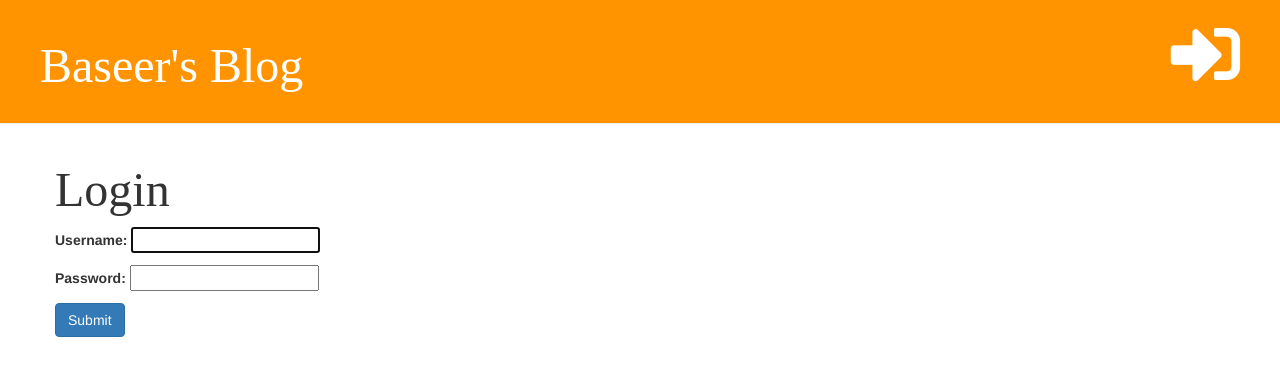
After one commit to baseer110/blogSite, a Django app: page /accounts/login/ in a window 1280 px wide. The commit adds this page. Shown: the top 376 px of the page. Run offline with Django 3.2, Linux system fonts and the light colour scheme; some libraries are stand-ins or nearby versions.

Commit message:
Added functionality for login and do something authentication and privacy of an application

```diff
--- a/BlogSite/settings.py
+++ b/BlogSite/settings.py
@@ -26,6 +26,8 @@ SECRET_KEY = '0rfro*%717urxk3+fad(ur$wz*u%+axwkv2#uam^4nnu2*_m@3'
 DEBUG = True
 
 ALLOWED_HOSTS = []
+
+LOGIN_REDIRECT_URL = 'post_list'
 
 
 # Application definition
--- a/blog/templates/blog/base.html
+++ b/blog/templates/blog/base.html
@@ -3,7 +3,7 @@
 <html lang="en">
 <head>
     <meta charset="UTF-8">
-    <title>{{ post.title }}</title>
+    <title>{% block title %}{% endblock %}</title>
     <link href="https://fonts.googleapis.com/css?family=Tangerine&display=swap" rel="stylesheet" type="text/css">
     <link rel="stylesheet" href="https://maxcdn.bootstrapcdn.com/bootstrap/3.2.0/css/bootstrap.min.css">
     <link rel="stylesheet" href="{% static 'css/blog.css' %}">
@@ -19,6 +19,10 @@
         <a href="{% url 'post_new' %}" class="top-menu">
             <i class="fas fa-plus fa-2x"></i>
         </a>
+    {% else %}
+        <a href="{% url 'login' %}" class="top-menu">
+            <i class="fas fa-sign-in-alt fa-2x"></i>
+        </a>
     {% endif %}
     <h1><a href='{% url "post_list" %}'>Baseer's Blog</a></h1>
 </div>
--- a/blog/templates/blog/post_detail.html
+++ b/blog/templates/blog/post_detail.html
@@ -1,4 +1,6 @@
 {% extends 'blog/base.html' %}
+
+{% block title %}{{ post.title }}{% endblock %}
 
 {% block content %}
     <div class="post">
--- a/blog/templates/blog/post_draft_list.html
+++ b/blog/templates/blog/post_draft_list.html
@@ -1,5 +1,5 @@
 {% extends 'blog/base.html' %}
-
+{% block title %}My Drafts{% endblock %}
 {% block content %}
     {% for post in posts %}
         <div class="post">
--- a/blog/templates/blog/post_edit.html
+++ b/blog/templates/blog/post_edit.html
@@ -1,5 +1,5 @@
 {% extends 'blog/base.html' %}
-
+{% block title %}{{ post.title }}{% endblock %}
 {% block content %}
     <h1>New Post</h1>
     <form method="post" class="post-form-blog">
--- a/blog/templates/blog/post_list.html
+++ b/blog/templates/blog/post_list.html
@@ -1,5 +1,5 @@
 {% extends 'blog/base.html' %}
-
+{% block title %}My Blog{% endblock %}
 {% block content %}
     {% for post in posts %}
         <div class="post">
--- /dev/null
+++ b/blog/templates/registration/login.html
@@ -0,0 +1,11 @@
+{% extends 'blog/base.html' %}
+{% block title %}Login{% endblock %}
+{% block content %}
+
+    <h2>Login</h2>
+    <form method="post">
+        {% csrf_token %}
+        {{ form.as_p }}
+    <button type="submit" class="btn btn-primary">Submit</button>
+    </form>
+{% endblock %}
--- a/blog/urls.py
+++ b/blog/urls.py
@@ -1,11 +1,19 @@
 from django.urls import path
 from . import views
+from django.contrib.auth import views as auth_views
 
 urlpatterns = [
     path('', views.post_list, name='post_list'),
+
     path('post/<int:postid>/', views.post_detail, name='post_detail'),
+
     path('post/new/', views.post_new, name='post_new'),
+
     path('post/<int:pk>/edit/', views.post_edit, name='post_edit'),
+
     path('drafts/', views.post_draft_list, name='post_draft_list'),
-    path('post/<int:pk>/publish', views.post_publish, name='post_publish')
+
+    path('post/<int:pk>/publish', views.post_publish, name='post_publish'),
+
+    path('accounts/login/', auth_views.LoginView.as_view(template_name="registration/login.html"), name='login')
 ]
```
Also changed, not shown: blog/views.py (+6 -5 lines), db.sqlite3.
